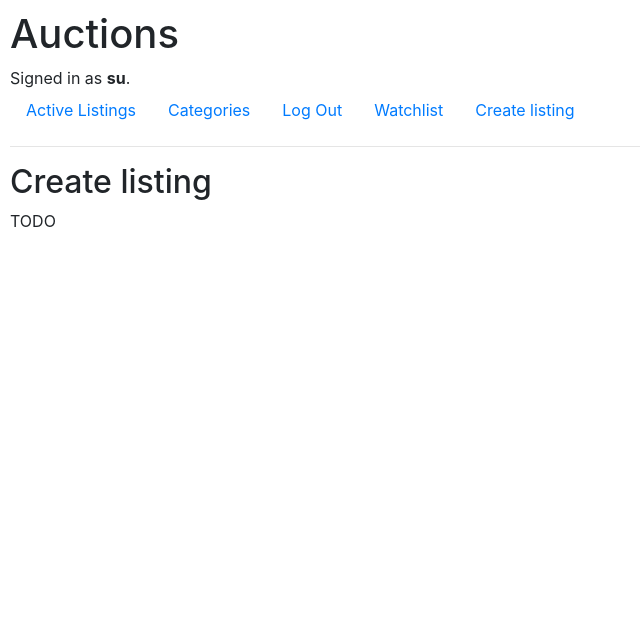
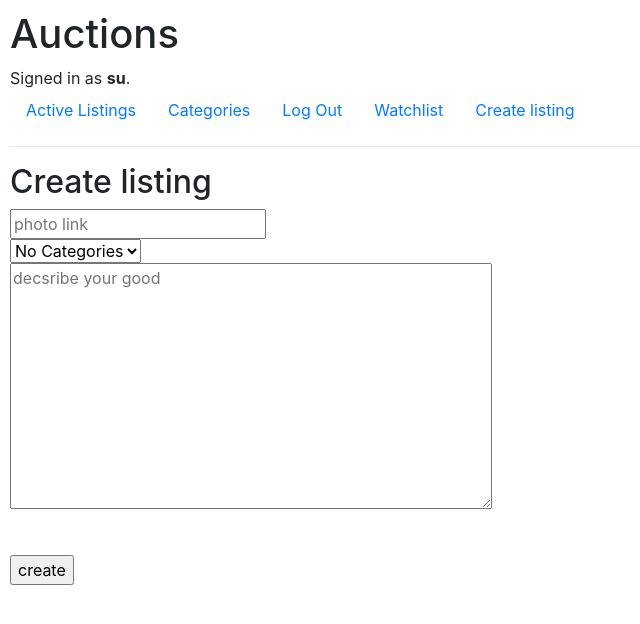
Before and after one commit to steklotank/project2, a Django app: page /create-listing in a window 1280 px wide. Shown: the top 624 px of the page, without its empty margins (0-640 px from the left). Run offline with Django 3.2, Linux system fonts and the light colour scheme; a user stored in the database is signed in; some libraries are stand-ins or nearby versions.

Commit message:
Edit create-list page

```diff
--- a/commerce/auctions/models.py
+++ b/commerce/auctions/models.py
@@ -11,6 +11,7 @@ class Bet(models.Model):
     max_bet_user = models.ForeignKey(User, on_delete=models.PROTECT)
 
 class Item(models.Model):
+    title = models.CharField(max_length=64)
     photo = models.CharField(max_length=2048)
     price_begin = models.DecimalField( max_digits=5, decimal_places=2)
     create_time = models.TimeField( auto_now_add=True)
--- a/commerce/auctions/templates/auctions/create_listing.html
+++ b/commerce/auctions/templates/auctions/create_listing.html
@@ -3,5 +3,23 @@
 {% block body %}
     <h2>Create listing</h2>
 
-    TODO
+ <form action="{% url 'create-listing' %}" method="post">
+  {% csrf_token %}
+ <input type="text" name="photo" placeholder="photo link">
+ <br>
+        <select name="passenger">
+                 {% for category in categories %}
+                <option value="{{category.id}}">{{ category }}<option>
+                {%empty%}
+                 <option value="No Categories"> No Categories <option>
+               {% endfor %}
+
+     </select>
+<p><textarea rows="10" cols="45" name="text" placeholder="decsribe your good"></textarea></p>
+
+<br>
+ <input type="submit" value="create">
+ </form>
+
+
 {% endblock %}
--- a/commerce/auctions/templates/auctions/watchlist.html
+++ b/commerce/auctions/templates/auctions/watchlist.html
@@ -3,5 +3,6 @@
 {% block body %}
     <h2>Watchlist</h2>
 
+
     TODO
 {% endblock %}
--- a/commerce/auctions/views.py
+++ b/commerce/auctions/views.py
@@ -71,7 +71,7 @@ def watchlist(request):
 def create_listing(request):
     return render(request, "auctions/create_listing.html")
 
-@login_required
+
 def categories(request):
     if request.method == "POST":
        form_category = request.POST.get('category', '')
```
Also changed, not shown: commerce/db.sqlite3.
